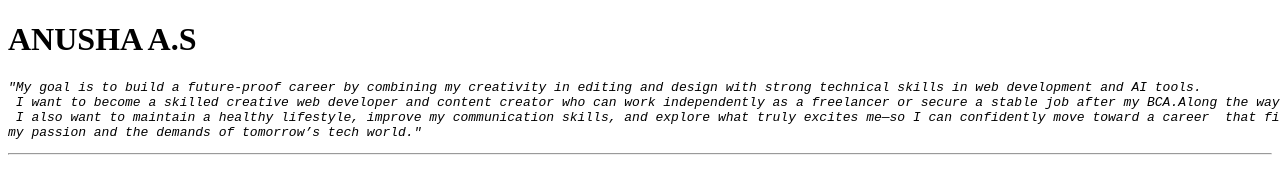
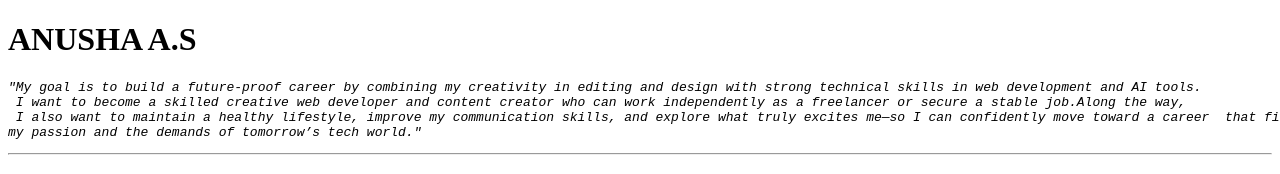
Before and after one commit to Anusha-AS/profile-page, a plain HTML site: page html/about.html in a window 1280 px wide. Shown: the top 174 px of the page. Drawn offline with Linux system fonts and the light colour scheme; files whose address does not match are found by name.

Commit message:
Update about.html

```diff
--- a/html/about.html
+++ b/html/about.html
@@ -11,7 +11,7 @@
     </header>
     <main>
         <pre><i>"My goal is to build a future-proof career by combining my creativity in editing and design with strong technical skills in web development and AI tools.
- I want to become a skilled creative web developer and content creator who can work independently as a freelancer or secure a stable job after my BCA.Along the way,
+ I want to become a skilled creative web developer and content creator who can work independently as a freelancer or secure a stable job.Along the way,
  I also want to maintain a healthy lifestyle, improve my communication skills, and explore what truly excites me—so I can confidently move toward a career  that fits both
 my passion and the demands of tomorrow’s tech world."</i></pre><hr>
 <h5>my favorite thing to do</h5>
```
